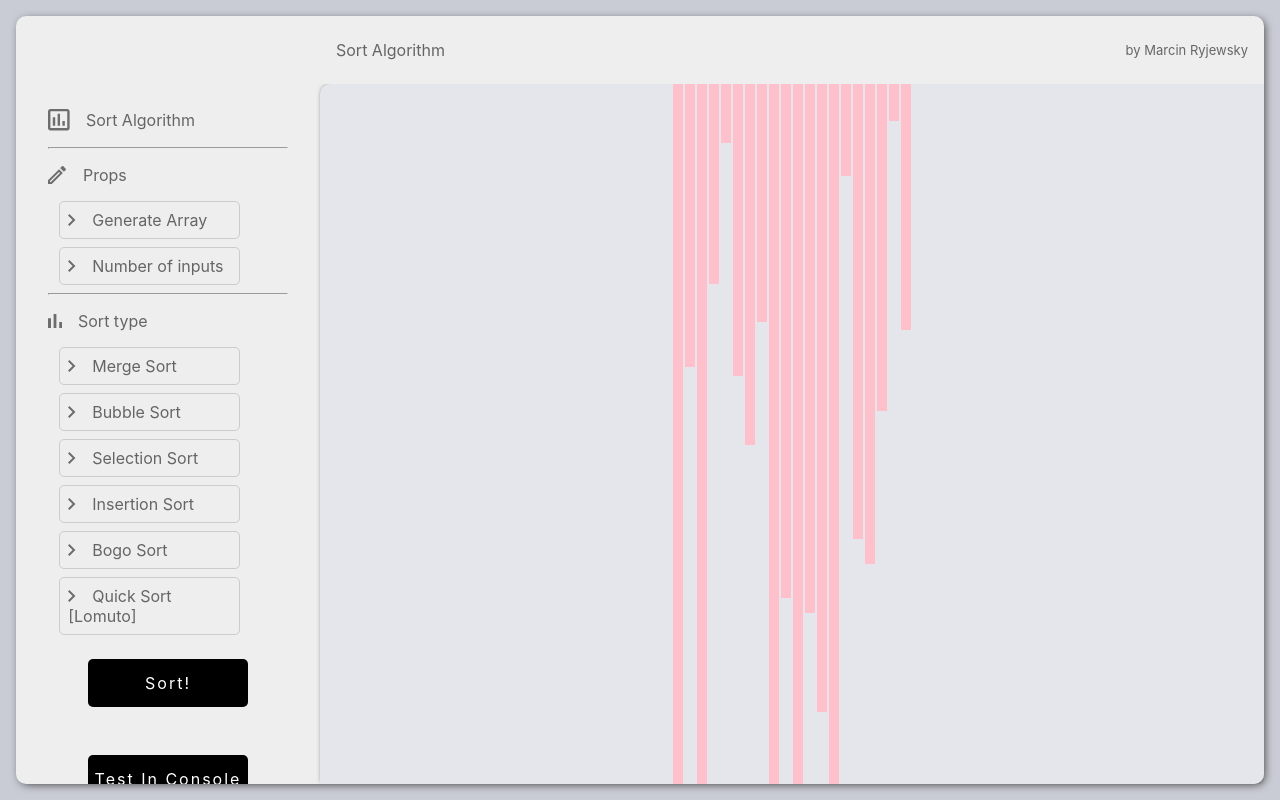
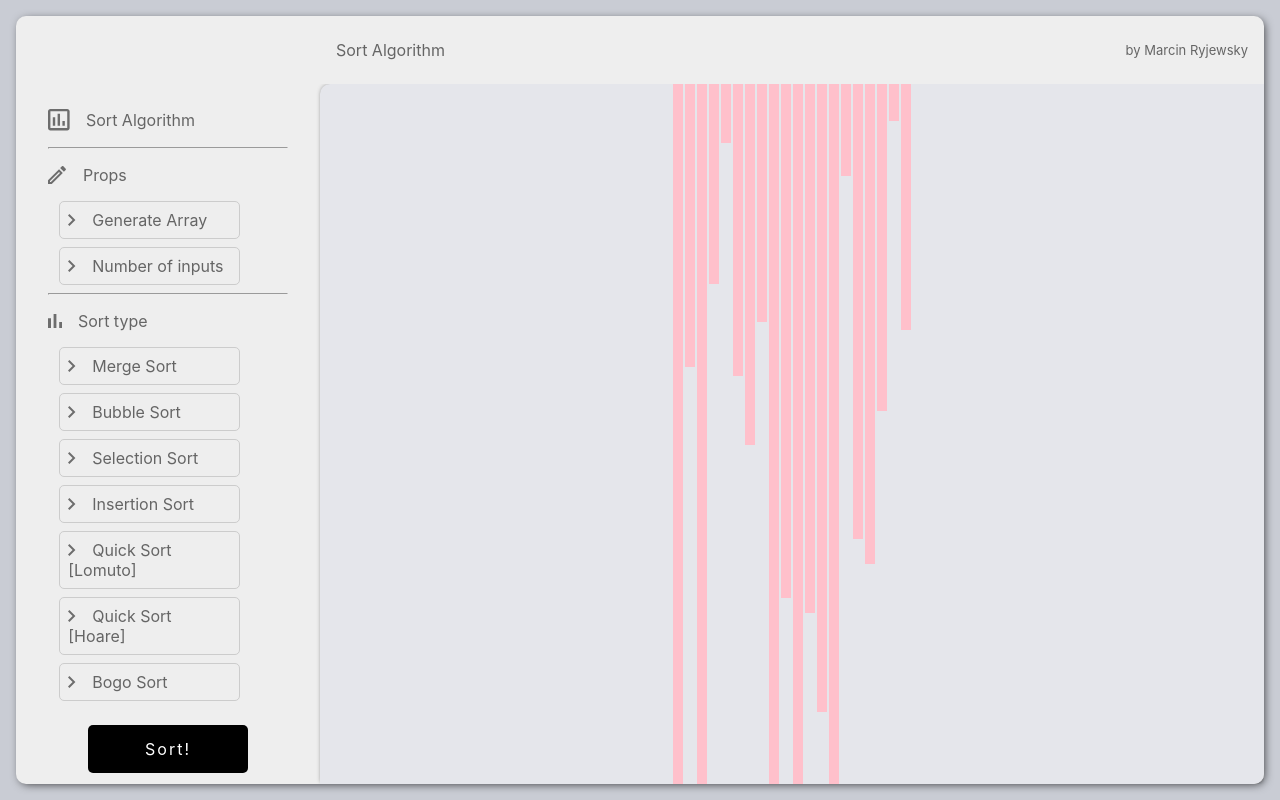
Before and after one commit to Ryjekk/Sort_Visualizer, a React (Create React App) app: page / in a window 1280 px wide. Built offline with nearby package versions, Linux system fonts and the light colour scheme.

Commit message:
adding Hoare quicksort

```diff
--- a/src/components/Navigation/ToolbarLeft/ToolbarLeft.js
+++ b/src/components/Navigation/ToolbarLeft/ToolbarLeft.js
@@ -53,13 +53,18 @@ class ToolbarLeft extends Component {
                         </div>
                         <div
                             className={classes.NavElementsButton}
-                            onClick={() => this.passAlgorithmHandler(this.props.bogoSort, "Bogo")}>
-                            <img className={classes.NavImg} src={bulletICO} alt="bullet"/>Bogo Sort
+                            onClick={() => this.passAlgorithmHandler(this.props.quickSort, "Quick")}>
+                            <img className={classes.NavImg} src={bulletICO} alt="bullet"/>Quick Sort [Lomuto]
                         </div>
                         <div
                             className={classes.NavElementsButton}
-                            onClick={() => this.passAlgorithmHandler(this.props.quikSort, "Quick")}>
-                            <img className={classes.NavImg} src={bulletICO} alt="bullet"/>Quick Sort [Lomuto]
+                            onClick={() => this.passAlgorithmHandler(this.props.quickSortHoare, "Quick")}>
+                            <img className={classes.NavImg} src={bulletICO} alt="bullet"/>Quick Sort [Hoare]
+                        </div>
+                        <div
+                            className={classes.NavElementsButton}
+                            onClick={() => this.passAlgorithmHandler(this.props.bogoSort, "Bogo")}>
+                            <img className={classes.NavImg} src={bulletICO} alt="bullet"/>Bogo Sort
                         </div>
                     </div>
                 </nav>
--- a/src/containers/SortContent/SortContent.js
+++ b/src/containers/SortContent/SortContent.js
@@ -10,6 +10,7 @@ import {selectionSort, getSelectionSortAnimations} from '../../helperFunction/So
 import {insertionSort, getInsertionSortAnimations} from "../../helperFunction/SortingAlgorithms/InsertionSort";
 import {bogoSort, getBogoSortAnimations} from "../../helperFunction/SortingAlgorithms/BogoSort";
 import {quickSort, getQuickSortAnimations} from "../../helperFunction/SortingAlgorithms/QuickSort";
+import {quickSortHoare} from "../../helperFunction/SortingAlgorithms/QuickSortHoare";
 
 // Number of bars
 const NUMBER_OF_ARRAY_BARS = 20;
@@ -159,7 +160,7 @@ class SortContent extends Component {
         console.log(animations)
     };
 
-    // Quick sort Lomuto
+    // Quick sort [Lomuto]
     quickSort = () => {
         const animations = getQuickSortAnimations(this.state.array);
         for (let i = 0; i < animations.length - 1; i++) {
@@ -191,6 +192,14 @@ class SortContent extends Component {
         }
     };
 
+    // Quick sort [Hoare]
+    quickSortHoare = () => {
+        const javaScriptSortedArray = this.state.array.slice().sort((a,b) => a - b);
+        const sortedArray = quickSortHoare(this.state.array, 0, this.state.array.length - 1);
+
+        console.log(areArraysAreEqual(javaScriptSortedArray, sortedArray));
+    };
+
     // Quick sort
     // quickSort = () => {
     //     const javaScriptSortedArray = this.state.array.slice().sort((a,b) => a - b);
@@ -214,6 +223,7 @@ class SortContent extends Component {
           const selectionSortedArray = selectionSort(array.slice());
           const insertionSortedArray = insertionSort(array.slice());
           const quickSortedArray = quickSort(array.slice(), 0, array.length - 1);
+          const quickSortedHoareArray = quickSortHoare(array.slice(), 0, array.length - 1);
           console.log(`-> Merge Sort Check`, areArraysAreEqual(javaScriptSortedArray, mergeSortedArray),
                     '\n',
                     `-> Bubble Sort Check`, areArraysAreEqual(javaScriptSortedArray, bubbleSortedArray),
@@ -222,7 +232,9 @@ class SortContent extends Component {
                     '\n',
                     `-> Insertion Sort Check`, areArraysAreEqual(javaScriptSortedArray, insertionSortedArray),
                     '\n',
-                    `-> Quick Sort Check`, areArraysAreEqual(javaScriptSortedArray, quickSortedArray)
+                    `-> Quick Sort [Lomuto] Check`, areArraysAreEqual(javaScriptSortedArray, quickSortedArray),
+                    '\n',
+                    `-> Quick Sort [Hoare] Check`, areArraysAreEqual(javaScriptSortedArray, quickSortedHoareArray)
           );
 
       }
@@ -241,7 +253,8 @@ class SortContent extends Component {
                     selectionSort={this.selectionSort}
                     insertionSort={this.insertionSort}
                     bogoSort={this.bogoSort}
-                    quikSort={this.quickSort}
+                    quickSort={this.quickSort}
+                    quickSortHoare={this.quickSortHoare}
                     testAlgorithm={this.testAlgorithm}
                 />
                 <div className={classes.SortContent}>
--- /dev/null
+++ b/src/helperFunction/SortingAlgorithms/QuickSortHoare.js
@@ -0,0 +1,35 @@
+// HELPER FUNCTION //
+function swap (array, a, b){
+    let temp = array[a];
+    array[a] = array[b];
+    array[b] = temp
+}
+
+// -------- QUICK SORT Lomuto -------- //
+export const quickSortHoare = (array, left, right) => {
+    if (left >= right) return;
+
+    let idx = partition(array, left, right);
+    quickSortHoare(array, left, idx - 1);
+    quickSortHoare(array, idx, right);
+    return array;
+};
+
+function partition(array, left, right) {
+    const pivot = array[Math.floor((left+right)/2)];
+
+    while (left <= right) {
+        while(array[left] < pivot) {
+            left++;
+        }
+        while(array[right] > pivot) {
+            right--;
+        }
+        if(left <= right) {
+            swap(array, left, right);
+            left++;
+            right--;
+        }
+    }
+    return left;
+}
```
